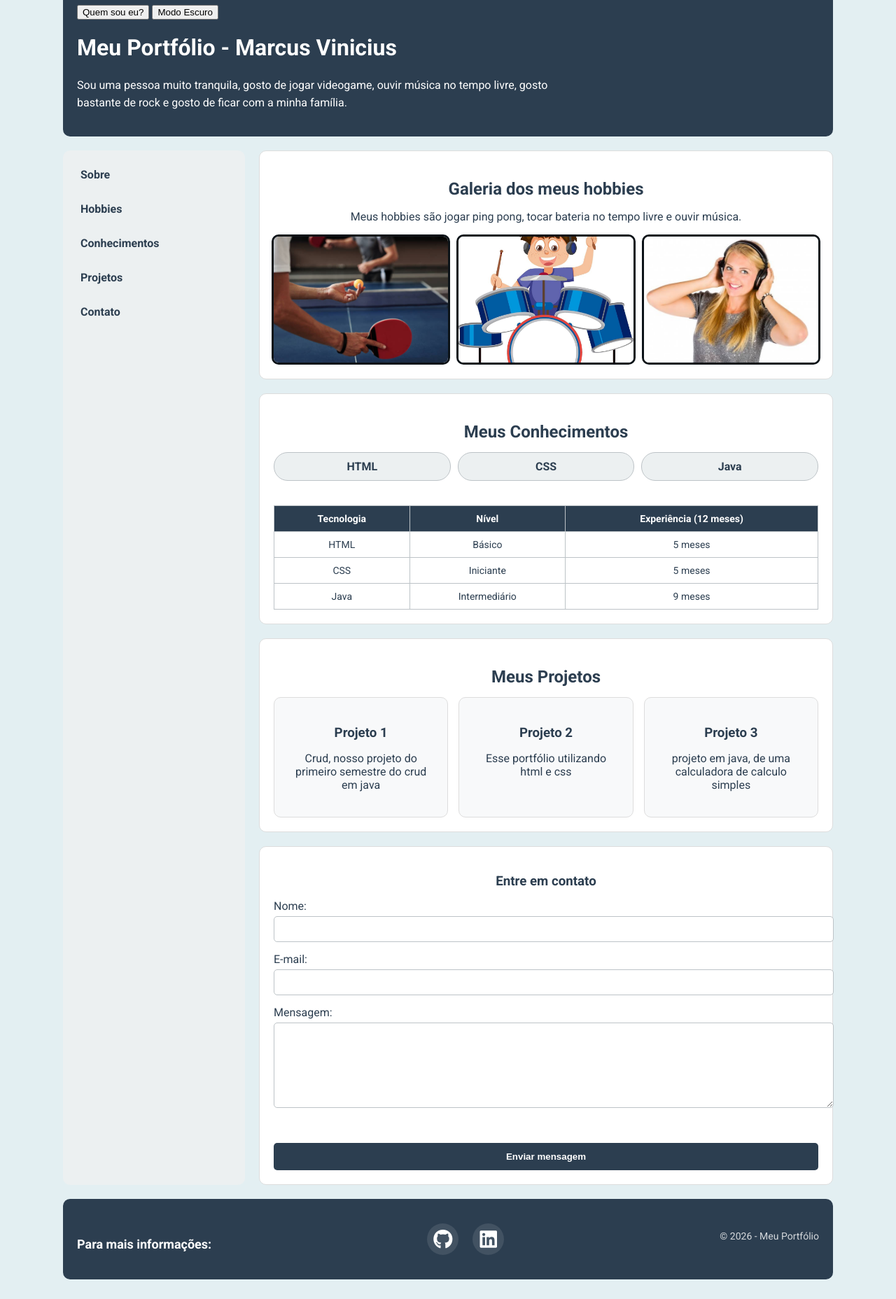
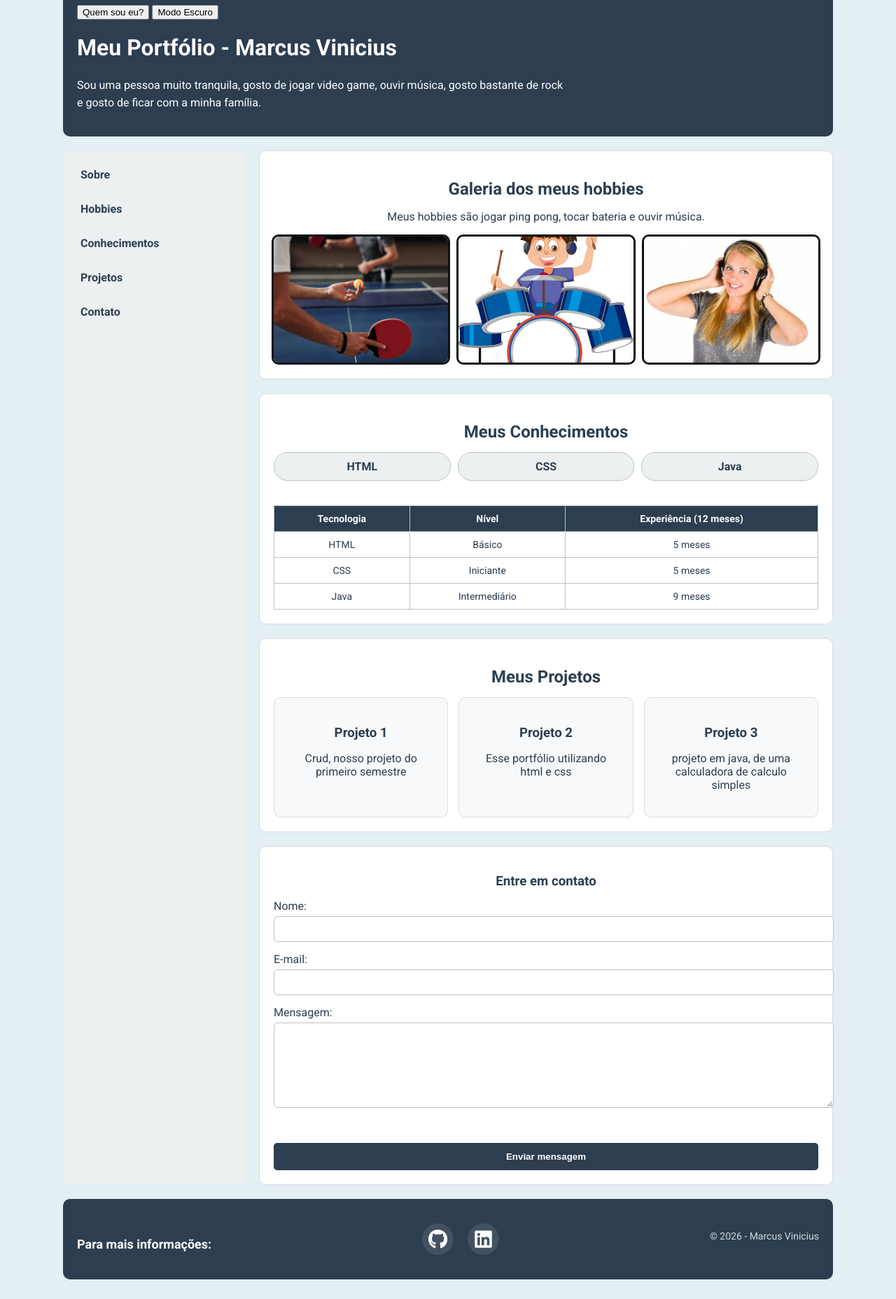
Before and after one commit to vini2008/Desenvolvimento-Web, a plain HTML site: page aula-115/index.html in a window 1280 px wide. Shown: the part 318-2174 px from the top of the page at 70% size. Drawn offline with Linux system fonts and the light colour scheme.

Commit message:
Add files via upload

```diff
--- a/aula-115/index.html
+++ b/aula-115/index.html
@@ -20,7 +20,7 @@
                 <button onclick="apresentacao()">Quem sou eu?</button>
                 <button id="btn-tema" onclick="modoEscuro()">Modo Escuro</button>
                 <h1 id="titulo-principal">Meu Portfólio - Marcus Vinicius</h1>
-                <p id="sobre">Sou uma pessoa muito tranquila, gosto de jogar videogame, ouvir música no tempo livre, gosto bastante de rock e gosto de ficar com a minha família.</p>
+                <p id="sobre">Sou uma pessoa muito tranquila, gosto de jogar video game, ouvir música, gosto bastante de rock e gosto de ficar com a minha família.</p>
             </div>
         </header>
 
@@ -36,7 +36,7 @@
 
             <section id="hobbies">
                 <h2>Galeria dos meus hobbies</h2>
-                <p>Meus hobbies são jogar ping pong, tocar bateria no tempo livre e ouvir música.</p>
+                <p>Meus hobbies são jogar ping pong, tocar bateria e ouvir música.</p>
 
                 <div class="galeria-hobbies">
                     <img src="imagens/hobby1.jpg" alt="Jogando Ping Pong">
@@ -89,7 +89,7 @@
                 <div class="projetos-grid">
                     <div class="projeto-card">
                         <h3>Projeto 1</h3>
-                        <p>Crud, nosso projeto do primeiro semestre do crud em java</p>
+                        <p>Crud, nosso projeto do primeiro semestre</p>
                     </div>
                     <div class="projeto-card">
                         <h3>Projeto 2</h3>
@@ -141,7 +141,7 @@
                 </a>
             </div>
 
-            <p>&copy; 2026 - Meu Portfólio</p>
+            <p>&copy; 2026 - Marcus Vinicius</p>
         </footer>
 
     </div>
--- a/aula-115/js/script.js
+++ b/aula-115/js/script.js
@@ -1,11 +1,6 @@
 alert("Bem-vindo(a) ao meu portfólio!");
 function apresentacao() {
     alert("Olá! Meu nome é Marcus Vinicius e sou estudante de Desenvolvimento Web. E esse é o site do meu Portfólio !!!");
-}
-function destacarSobre() {
-    document.getElementById("sobre").style.backgroundColor = " #243e58";
-    document.getElementById("sobre").style.border = "2px solid #e3eff2";
-    document.getElementById("sobre").style.borderRadius = "10px";
 }
 function modoEscuro() {
     let corpo = document.body;
```
